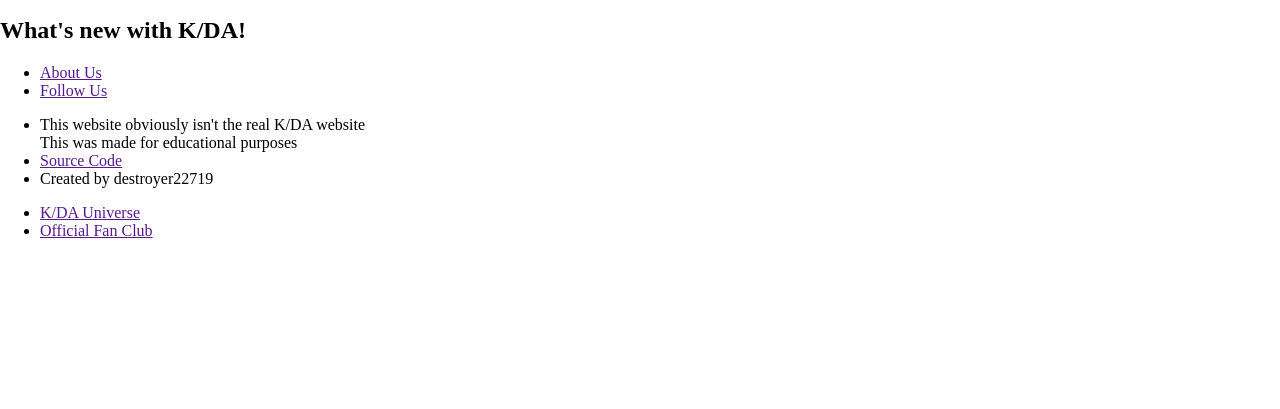
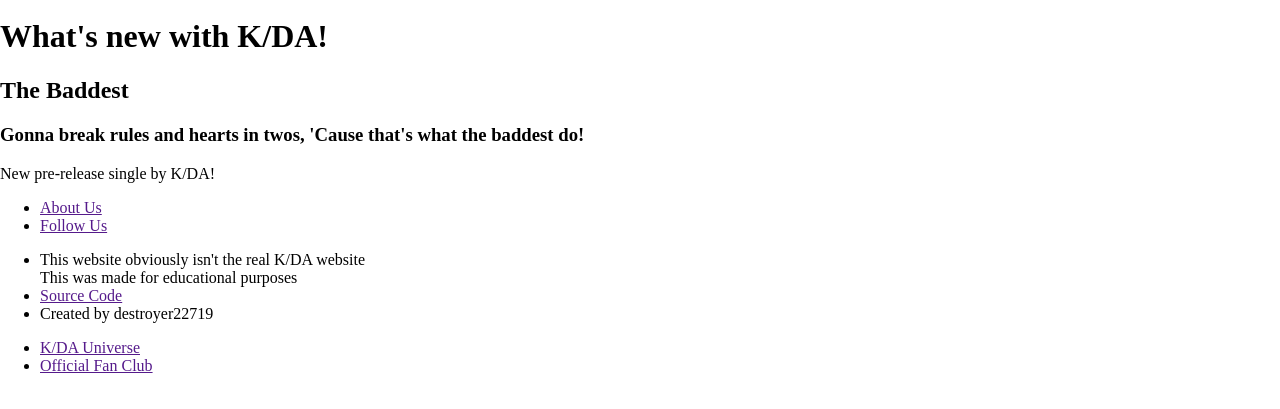
Before and after one commit to destroyer22719/KDA_Website, a plain HTML site: page index.html in a window 1280 px wide. Shown: the part 81-490 px from the top of the page. Drawn offline with Linux system fonts and the light colour scheme.

Commit message:
Updated Main

```diff
--- a/index.html
+++ b/index.html
@@ -20,8 +20,12 @@
     </nav>
     <img src="" alt="K/DA LOGO">
     <main>
-        <h2>What's new with K/DA!</h2>
-
+        <h1>What's new with K/DA!</h1>
+        <section>
+            <h2 class="title">The Baddest</h2>
+            <h3 class="caption">Gonna break rules and hearts in twos, 'Cause that's what the baddest do!</h3>
+            <p class="text">New pre-release single by K/DA!</p>
+        </section>
     </main>
     <script src="index.js"></script>
     <footer>
```
